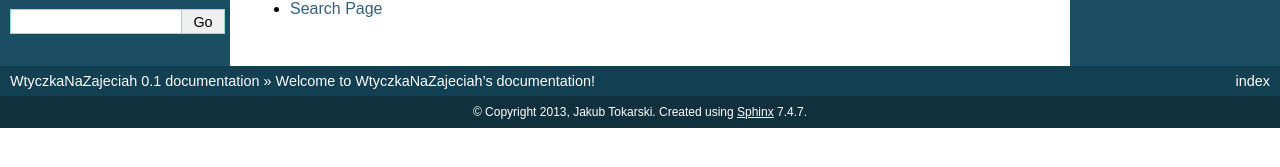
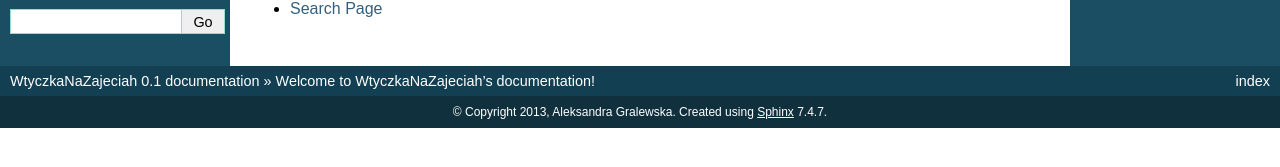
Before and after one commit to olagralewska/informatyka_projekt_2, a Sphinx documentation site: the page built from wtyczkapolibuda/help/source/index.rst, in a window 1280 px wide. Shown: the part 233-400 px from the top of the page. Built offline with Sphinx 7.4.7, drawn with Linux system fonts in a browser that asks for light colours; formulas are drawn with MathJax 3.

Commit message:
ostateczna wersja

```diff
--- a/wtyczkapolibuda/help/source/conf.py
+++ b/wtyczkapolibuda/help/source/conf.py
@@ -41,7 +41,7 @@ master_doc = 'index'
 
 # General information about the project.
 project = u'WtyczkaNaZajeciah'
-copyright = u'2013, Jakub Tokarski'
+copyright = u'2013, Aleksandra Gralewska'
 
 # The version info for the project you're documenting, acts as replacement for
 # |version| and |release|, also used in various other places throughout the
@@ -179,7 +179,7 @@ htmlhelp_basename = 'TemplateClassdoc'
 # (source start file, target name, title, author, documentclass [howto/manual]).
 latex_documents = [
   ('index', 'WtyczkaNaZajeciah.tex', u'WtyczkaNaZajeciah Documentation',
-   u'Jakub Tokarski', 'manual'),
+   u'Aleksandra Gralewska', 'manual'),
 ]
 
 # The name of an image file (relative to this directory) to place at the top of
@@ -212,5 +212,5 @@ latex_documents = [
 # (source start file, name, description, authors, manual section).
 man_pages = [
     ('index', 'TemplateClass', u'WtyczkaNaZajeciah Documentation',
-     [u'Jakub Tokarski'], 1)
+     [u'Aleksandra Gralewska'], 1)
 ]
```
